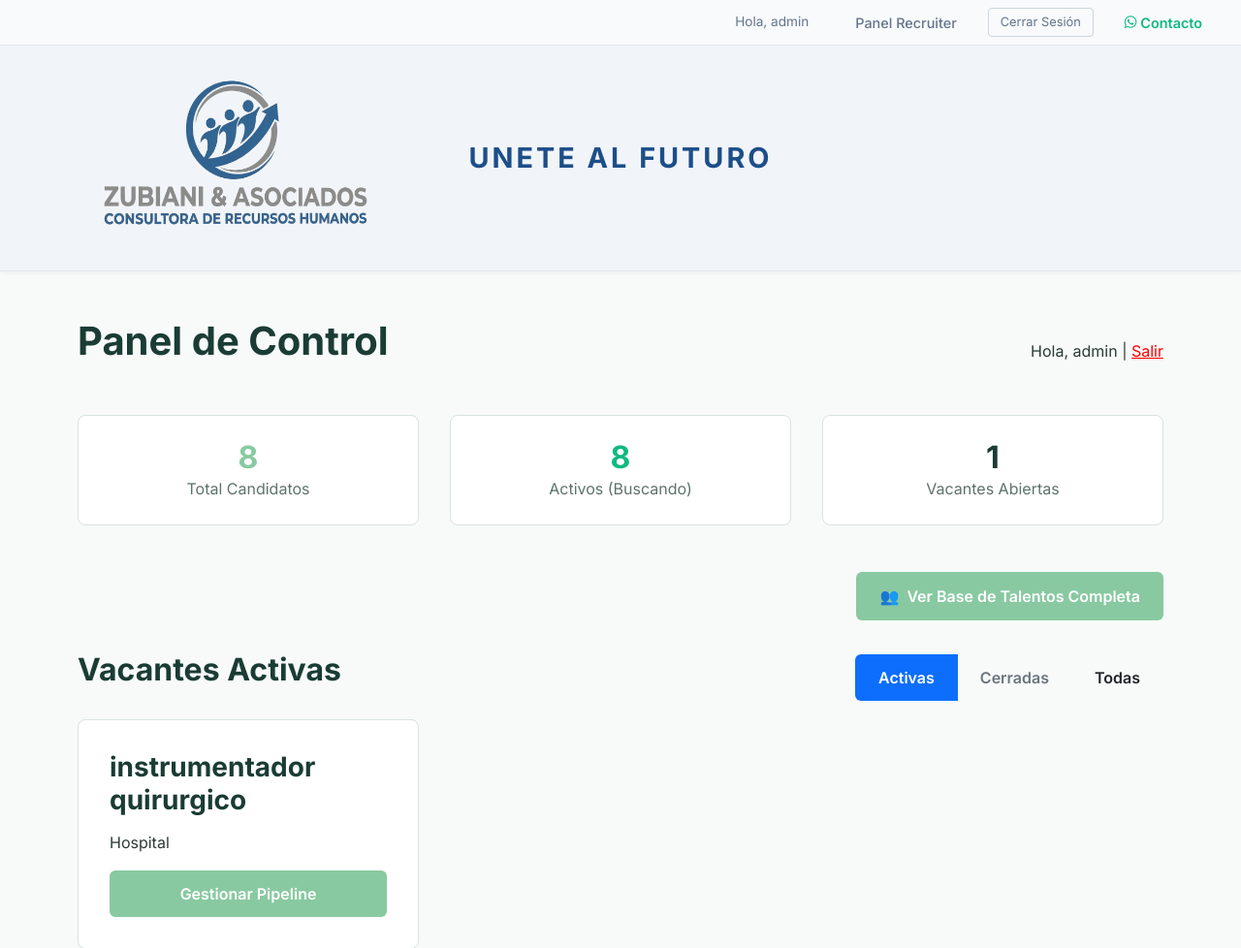
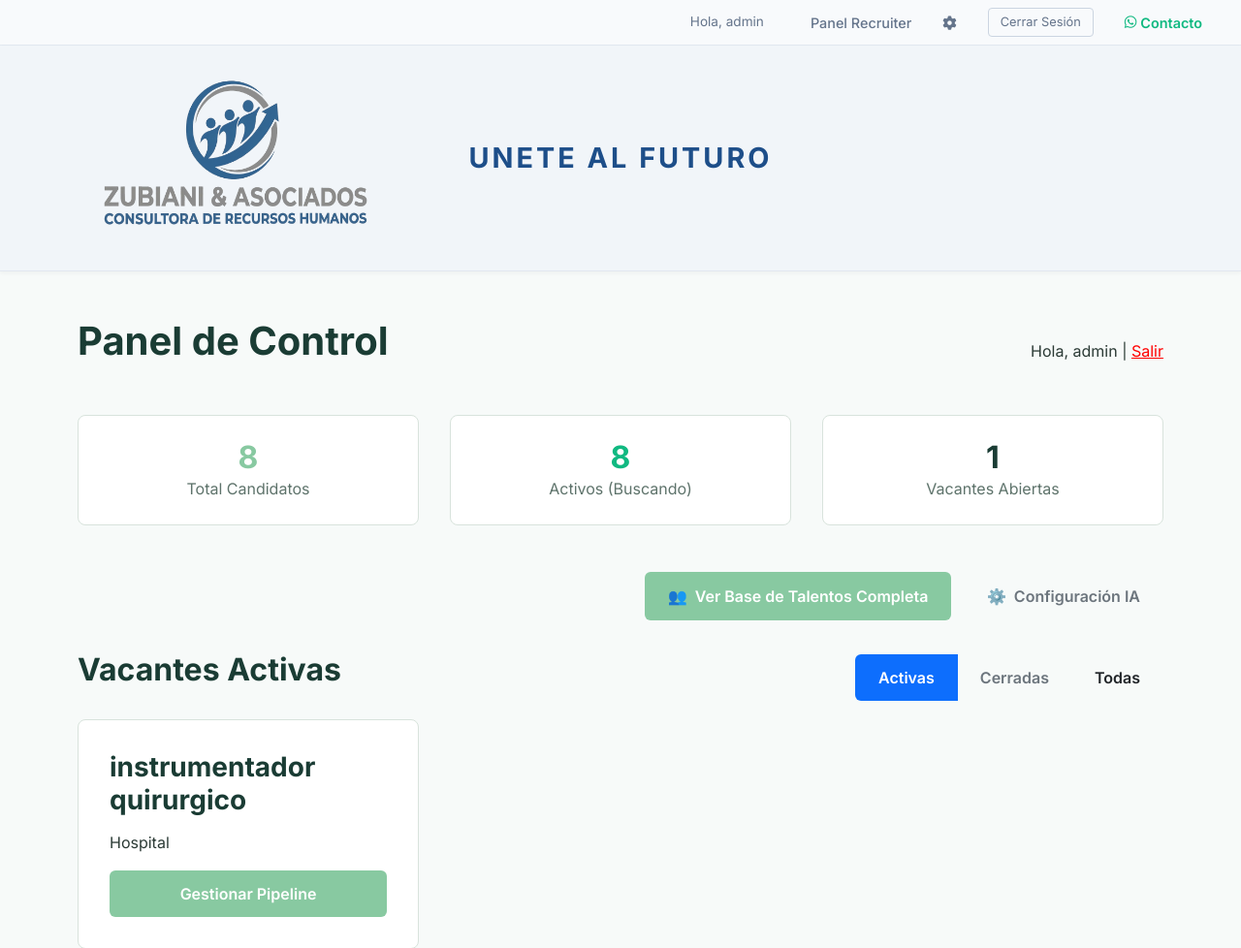
Before and after one commit to GerardodeMartini/RR-HH-, a Django app: page /staff/ in a window 1280 px wide. Shown: the top 978 px of the page at 97% size. Run offline with Django 5.2, Linux system fonts and the light colour scheme; a user stored in the database is signed in; data comes from the database, SQL or seed files in the repository; parts of the project's set-up code (start-up, migrations or seed data) failed here and were passed over.

Commit message:
Admin: Implement System Settings view and navigation for Gemini API key

```diff
--- a/dashboard/urls.py
+++ b/dashboard/urls.py
@@ -14,6 +14,7 @@ urlpatterns = [
     path('application/<int:application_id>/', views.application_detail, name='application_detail'),
     path('application/<int:application_id>/status/', views.update_application_status, name='update_application_status'),
     path('application/<int:application_id>/analyze/', views.analyze_application_view, name='analyze_application'),
+    path('settings/', views.dashboard_settings, name='dashboard_settings'),
 
     # Candidates List
     path('candidates/', views.candidate_list, name='staff_candidate_list'),
--- a/dashboard/views.py
+++ b/dashboard/views.py
@@ -279,3 +279,19 @@ def parse_resume_view(request):
             return JsonResponse({'success': False, 'error': str(e)})
 
     return JsonResponse({'success': False, 'error': 'No file uploaded'})
+
+@login_required
+@user_passes_test(is_recruiter)
+def dashboard_settings(request):
+    from .models import SystemSettings
+    settings_obj, created = SystemSettings.objects.get_or_create(id=1)
+
+    if request.method == 'POST':
+        api_key = request.POST.get('api_key')
+        if api_key:
+            settings_obj.gemini_api_key = api_key
+            settings_obj.save()
+            messages.success(request, 'Configuración guardada correctamente.')
+            return redirect('dashboard_settings')
+
+    return render(request, 'dashboard/settings.html', {'settings': settings_obj})
--- a/hr_project/templates/base.html
+++ b/hr_project/templates/base.html
@@ -55,6 +55,7 @@
                 <a href="{% url 'candidate_dashboard' %}">Mi Panel</a>
                 {% elif user.is_staff %}
                 <a href="{% url 'dashboard_home' %}">Panel Recruiter</a>
+                <a href="{% url 'dashboard_settings' %}" title="Configuración"><i class="fas fa-cog"></i></a>
                 {% endif %}
 
                 <form action="{% url 'logout' %}" method="post" style="display:inline;">
--- a/hr_project/templates/dashboard/home.html
+++ b/hr_project/templates/dashboard/home.html
@@ -35,6 +35,10 @@
             style="padding: 0.8rem 1.5rem; text-decoration: none; display: inline-flex; align-items: center; gap: 0.5rem;">
             <span>👥</span> Ver Base de Talentos Completa
         </a>
+        <a href="{% url 'dashboard_settings' %}" class="btn btn-outline-secondary"
+            style="padding: 0.8rem 1.5rem; text-decoration: none; display: inline-flex; align-items: center; gap: 0.5rem; margin-left: 0.5rem;">
+            <span>⚙️</span> Configuración IA
+        </a>
     </div>
 
     <div class="d-flex justify-content-between align-items-center mb-3">
```
